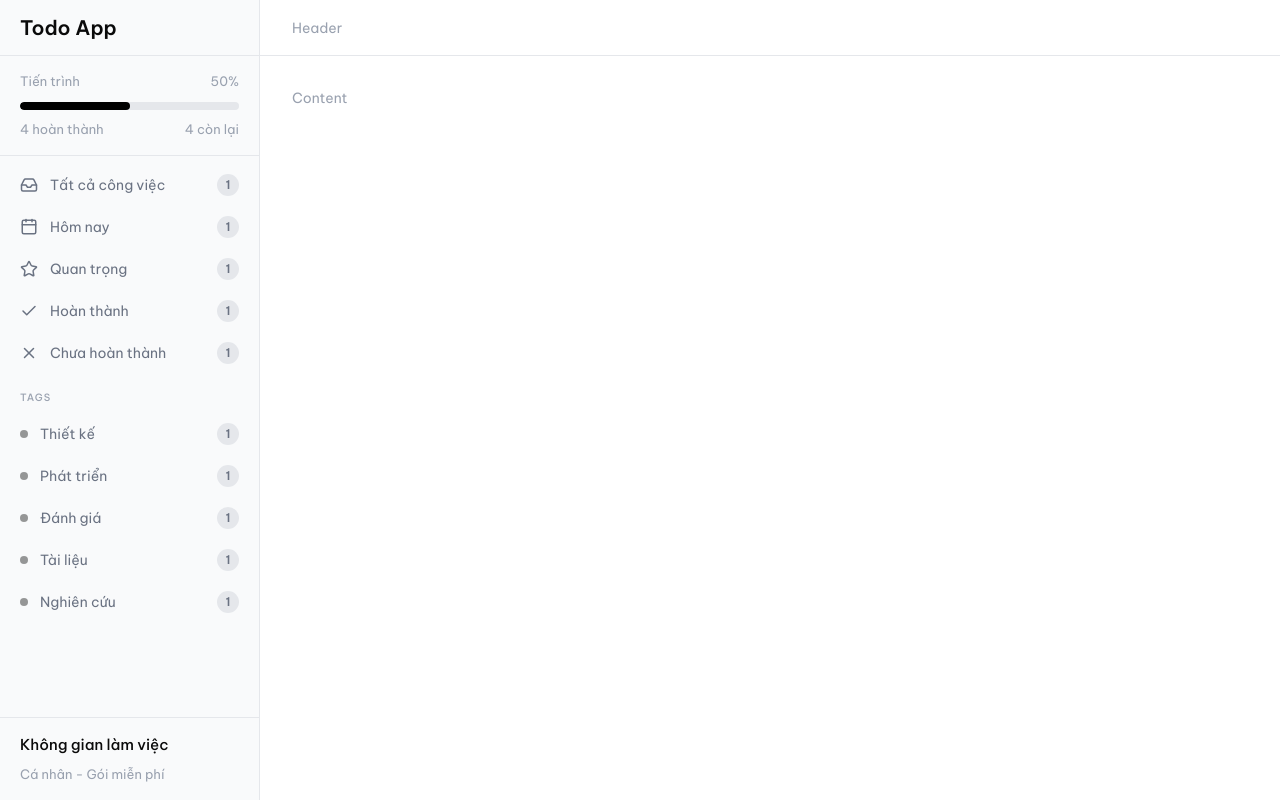
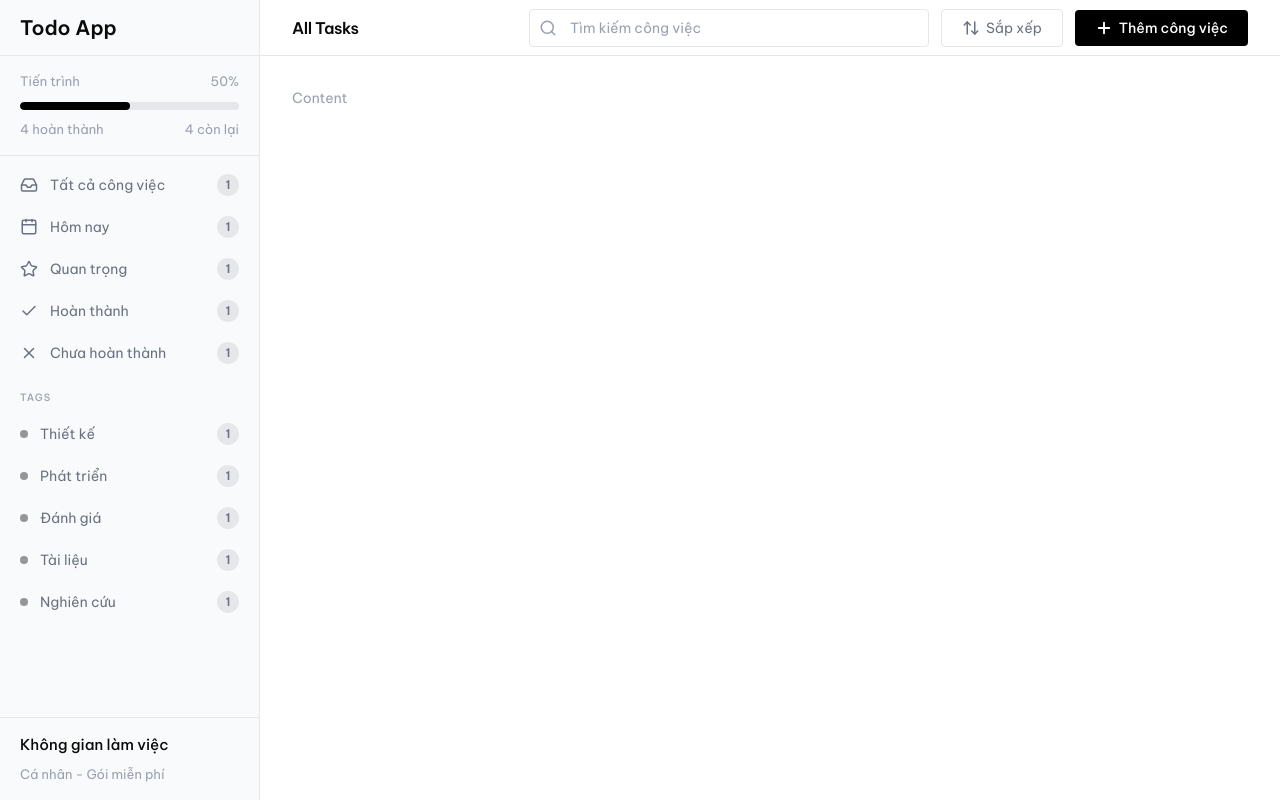
Before and after one commit to maitatduydev/todo-app, a React (Vite) app in the folder frontend/: page / in a window 1280 px wide. Built offline with nearby package versions, Linux system fonts and the light colour scheme.

Commit message:
feat: add Header component with search, sort, and new task functionality

```diff
--- a/frontend/src/App.tsx
+++ b/frontend/src/App.tsx
@@ -1,3 +1,4 @@
+import Header from "./components/Header/Header";
 import Sidebar from "./components/Sidebar/Sidebar";
 
 export default function App() {
@@ -9,9 +10,7 @@ export default function App() {
             {/* Main */}
             <div className="flex-1 min-w-0 flex flex-col">
                 {/* Header */}
-                <header className="h-14 border-b border-gray-200 flex items-center px-8">
-                    <p className="text-sm text-gray-400">Header</p>
-                </header>
+                <Header />
 
                 {/* Content */}
                 <main className="flex-1 px-8 py-8">
--- /dev/null
+++ b/frontend/src/components/Header/Header.tsx
@@ -0,0 +1,35 @@
+import { Search, ArrowUpDown, Plus } from "lucide-react";
+
+export default function Header() {
+    return (
+        <header className="h-14 border-b border-gray-200 flex items-center justify-between px-8 sticky top-0 bg-white z-10">
+            <h1 className="text-md font-semibold tracking-tight">All Tasks</h1>
+
+            <div className="flex items-center gap-3">
+                {/* Search */}
+                <div className="relative">
+                    <Search
+                        size={18}
+                        className="absolute left-2.5 top-1/2 -translate-y-1/2 text-gray-400"
+                    />
+                    <input
+                        placeholder="Tìm kiếm công việc"
+                        className="pl-10 pr-3 py-2 text-sm border border-gray-200 rounded bg-white outline-none focus:border-black transition-colors placeholder:text-gray-400 w-100"
+                    />
+                </div>
+
+                {/* Sort */}
+                <button className="flex items-center cursor-pointer gap-1.5 px-5 py-2 text-sm border border-gray-200 rounded hover:bg-gray-50 transition-colors text-gray-500 hover:text-black">
+                    <ArrowUpDown size={18} />
+                    Sắp xếp
+                </button>
+
+                {/* New task */}
+                <button className="flex items-center cursor-pointer gap-1.5 px-5 py-2 text-sm font-medium bg-black text-white rounded hover:opacity-80 transition-opacity">
+                    <Plus size={18} strokeWidth={2.5} />
+                    Thêm công việc
+                </button>
+            </div>
+        </header>
+    );
+}
```
